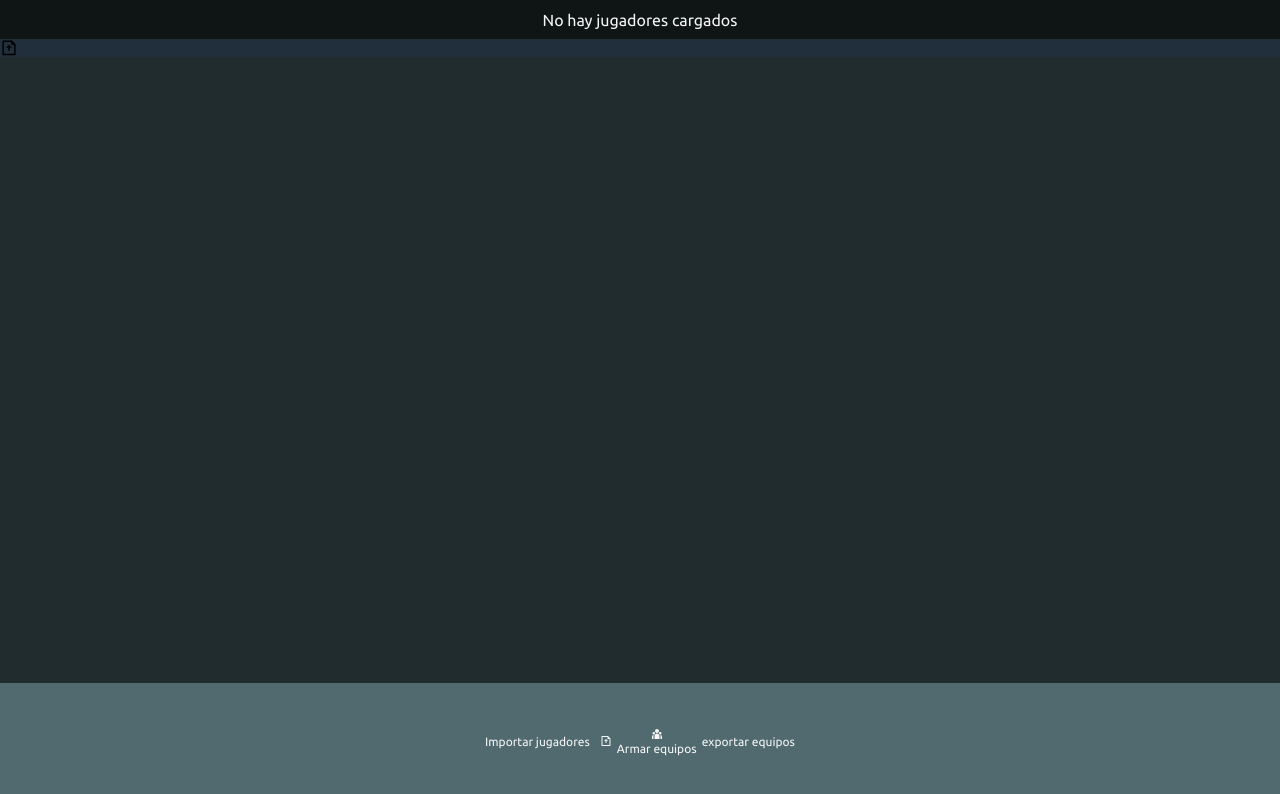
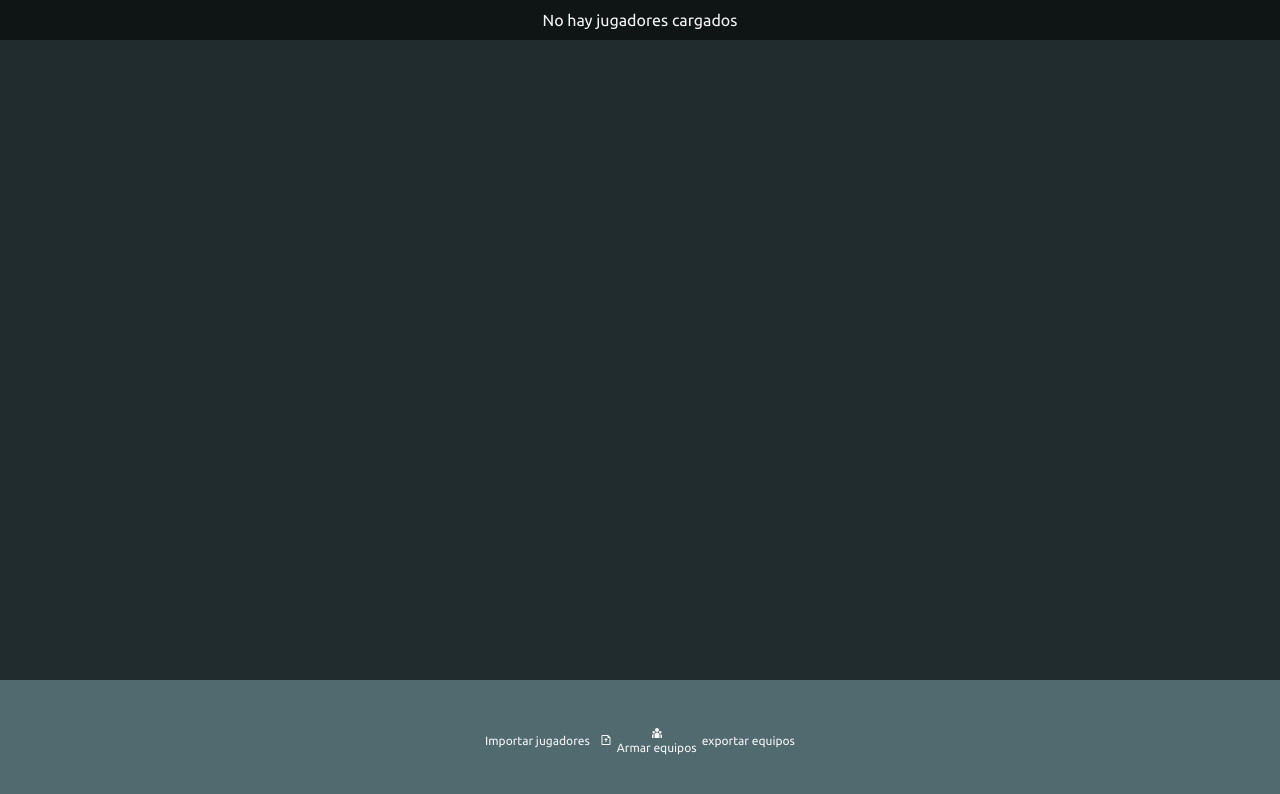
Before and after one commit to bragonip/teams-builder, a React (Vite) app: page / in a window 1280 px wide. Shown: the top 794 px of the page. Built offline with nearby package versions, Linux system fonts and the light colour scheme.

Commit message:
mejor css2

```diff
--- a/src/App.jsx
+++ b/src/App.jsx
@@ -46,7 +46,6 @@ const App = () => {
                         <p>{players.length} jugadores cargados - {selectedPlayers.length} seleccionados</p>
                     )}
                 </div>
-                <RiFileUploadLine />
                 <div className='content'>
                     {players.map((player, index) => (
                         <p key={index}>{player.Jugador}</p>
```
